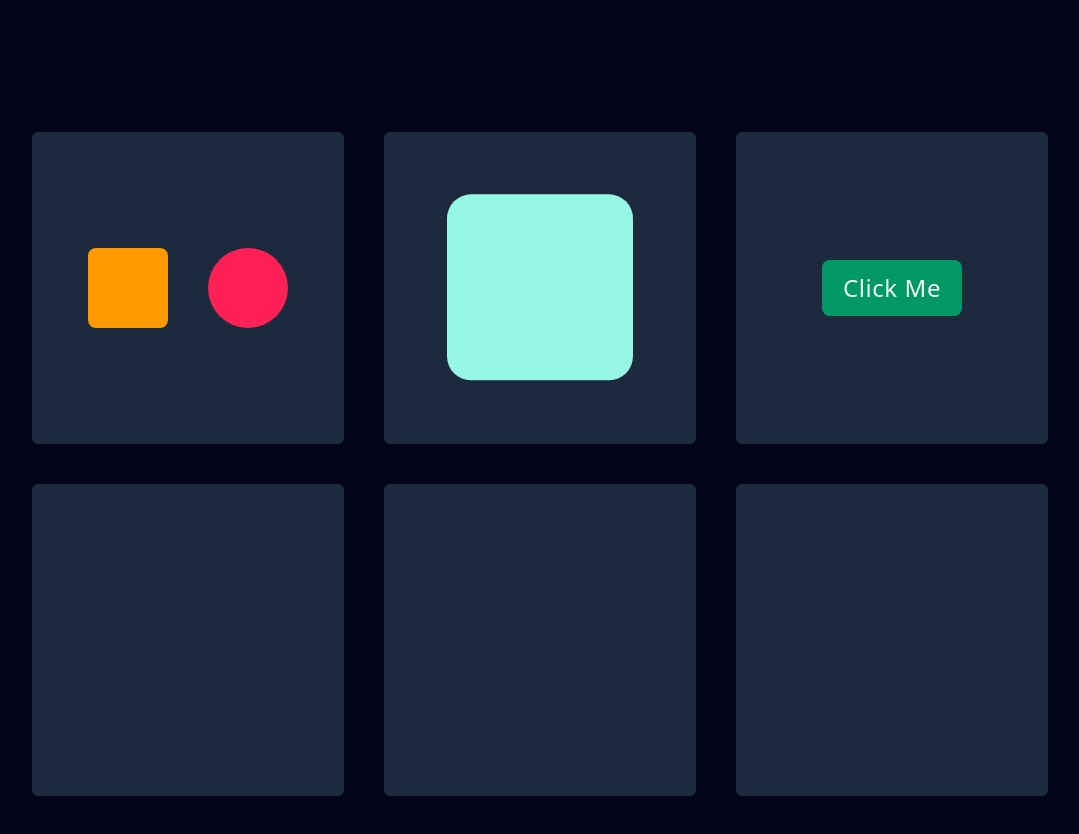
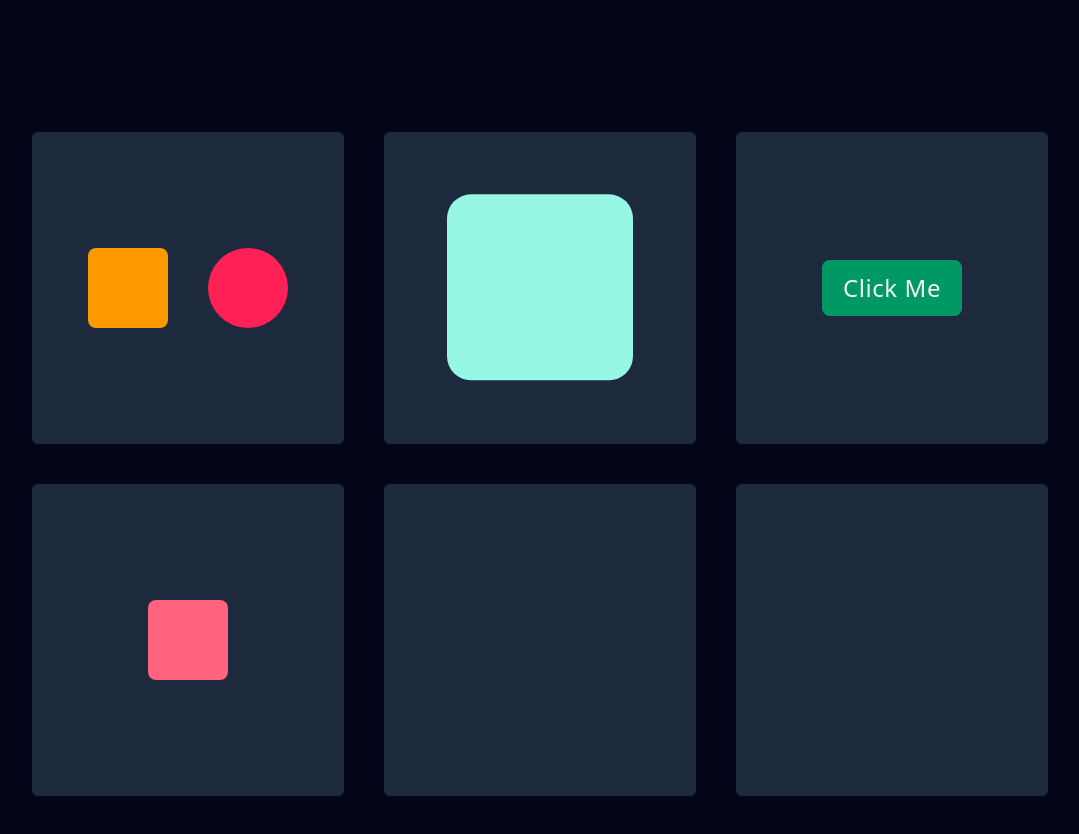
Before and after one commit to heyvj99/CreateButtonMI, a React (Vite) app: page / in a window 1280 px wide. Shown: the top 834 px of the page, without its empty margins (100-1179 px from the left). Built offline with nearby package versions, Linux system fonts and the light colour scheme.

Commit message:
drag  mircointeraction added

```diff
--- a/src/MAGrid.tsx
+++ b/src/MAGrid.tsx
@@ -3,6 +3,7 @@ import { motion } from "framer-motion";
 import FadeUpDown from "./MATypes/FadeUpDown.tsx";
 import Keyframes from "./MATypes/Keyframes.tsx";
 import ButtonHoverAndTap from "./MATypes/ButtonHoverAndTap.tsx";
+import DragAnimation from "./MATypes/DragAnimation.tsx";
 
 const MAGrid = () => {
   const [grid, setGrid] = useState<string[]>([]);
@@ -51,8 +52,10 @@ const MAGrid = () => {
         </motion.div>
         <motion.div
           variants={gridItemVariants}
-          className="bg-slate-800 aspect-square rounded-md p-4 justify-center gap-10 items-center"
-        ></motion.div>
+          className="bg-slate-800 aspect-square rounded-md p-4 justify-center gap-10 items-center flex flex-row"
+        >
+          <DragAnimation />
+        </motion.div>
         <motion.div
           variants={gridItemVariants}
           className="bg-slate-800 aspect-square rounded-md p-4 justify-center gap-10 items-center"
--- /dev/null
+++ b/src/MATypes/DragAnimation.tsx
@@ -0,0 +1,24 @@
+import { motion } from "framer-motion";
+
+const DragAnimation = () => {
+  return (
+    <>
+      <motion.div
+        drag
+        dragConstraints={{
+          top: -125,
+          right: 125,
+          bottom: 125,
+          left: -125,
+        }}
+        dragTransition={{
+          bounceDamping: 100,
+          bounceStiffness: 60,
+        }}
+        className="w-20 h-20 bg-rose-400 rounded-lg cursor-grab"
+      ></motion.div>
+    </>
+  );
+};
+
+export default DragAnimation;
```
